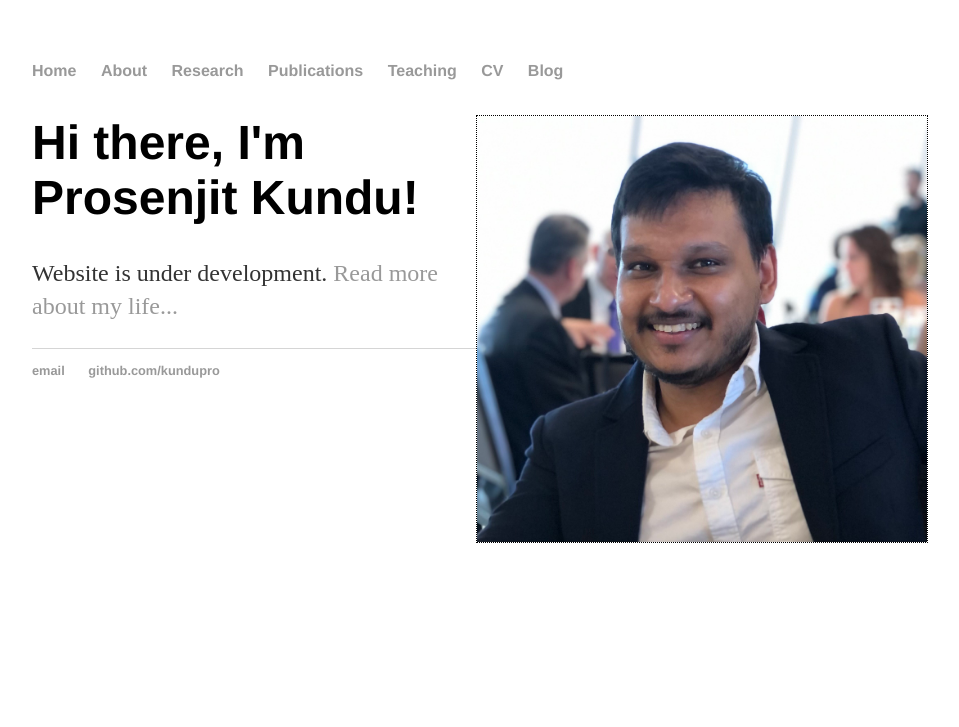
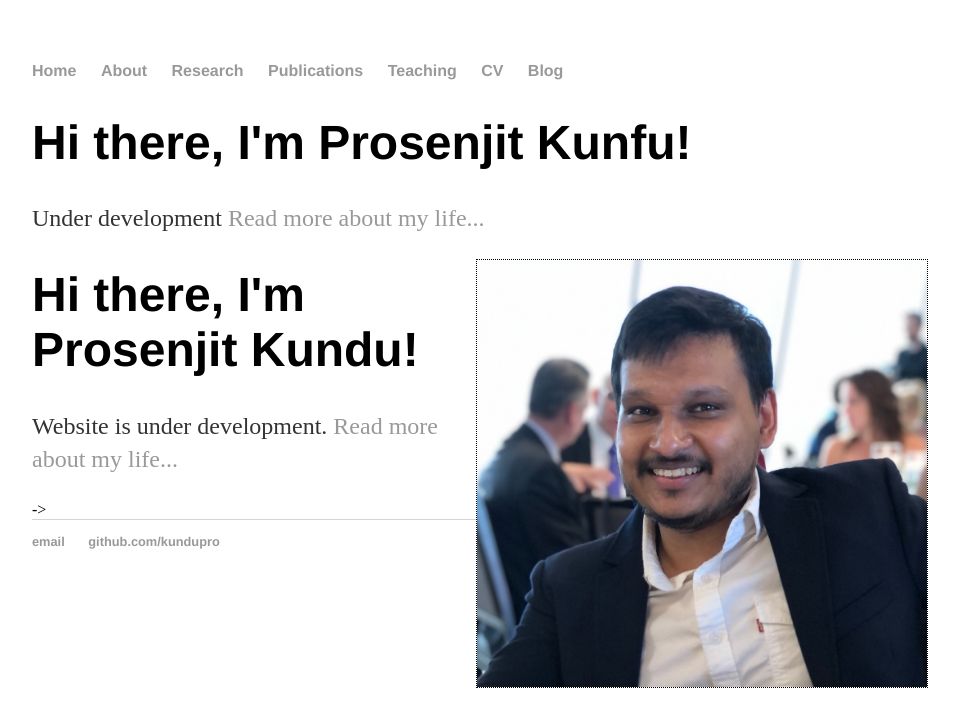
Before and after one commit to kundupro/kundupro.github.io, a Jekyll site: the page built from index.html, in a window 1280 px wide. Shown: the top 727 px of the page, without its empty margins (160-1119 px from the left). Built offline with Jekyll 4.4.1, drawn with Linux system fonts in a browser that asks for light colours.

Commit message:
Update index.html

```diff
--- a/index.html
+++ b/index.html
@@ -2,7 +2,12 @@
 layout: default
 title: Prosenjit Kundu
 ---
-<div class="main">
+<div class="blurb">
+     <h1>Hi there, I'm Prosenjit Kunfu!</h1>
+     <p>Under development <a href="/about">Read more about my life...</a></p>
+</div>
+
+<!- <div class="main">
     <div class="left">
         <img src="docs/assets/IMG_1334.jpg" width="450"/>
     </div>
@@ -10,4 +15,4 @@
 	<h1>Hi there, I'm Prosenjit Kundu!</h1>
 	<p>Website is under development. <a href="/about">Read more about my life...</a></p>
     </div>
-</div>
+</div> ->
```
